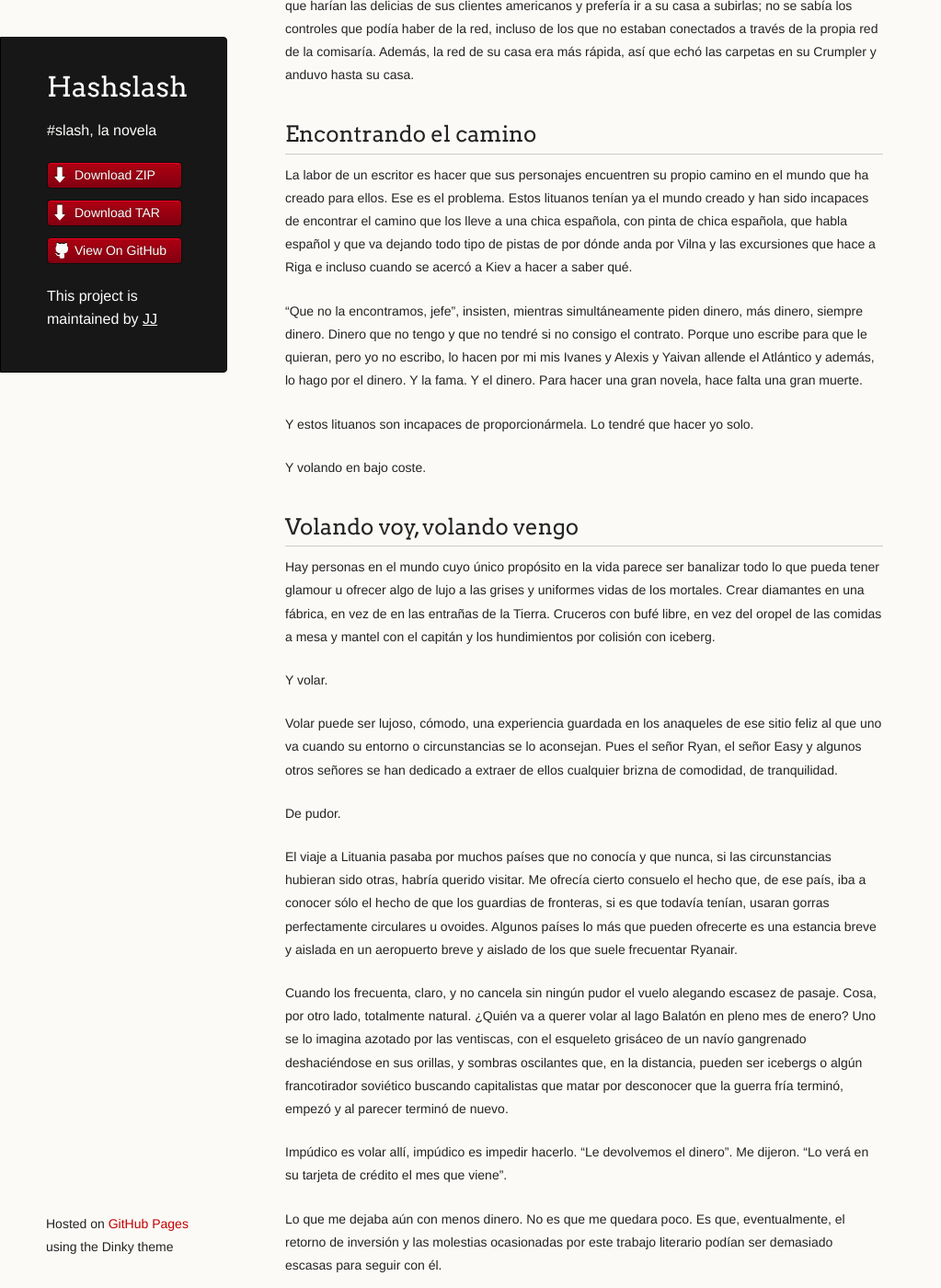
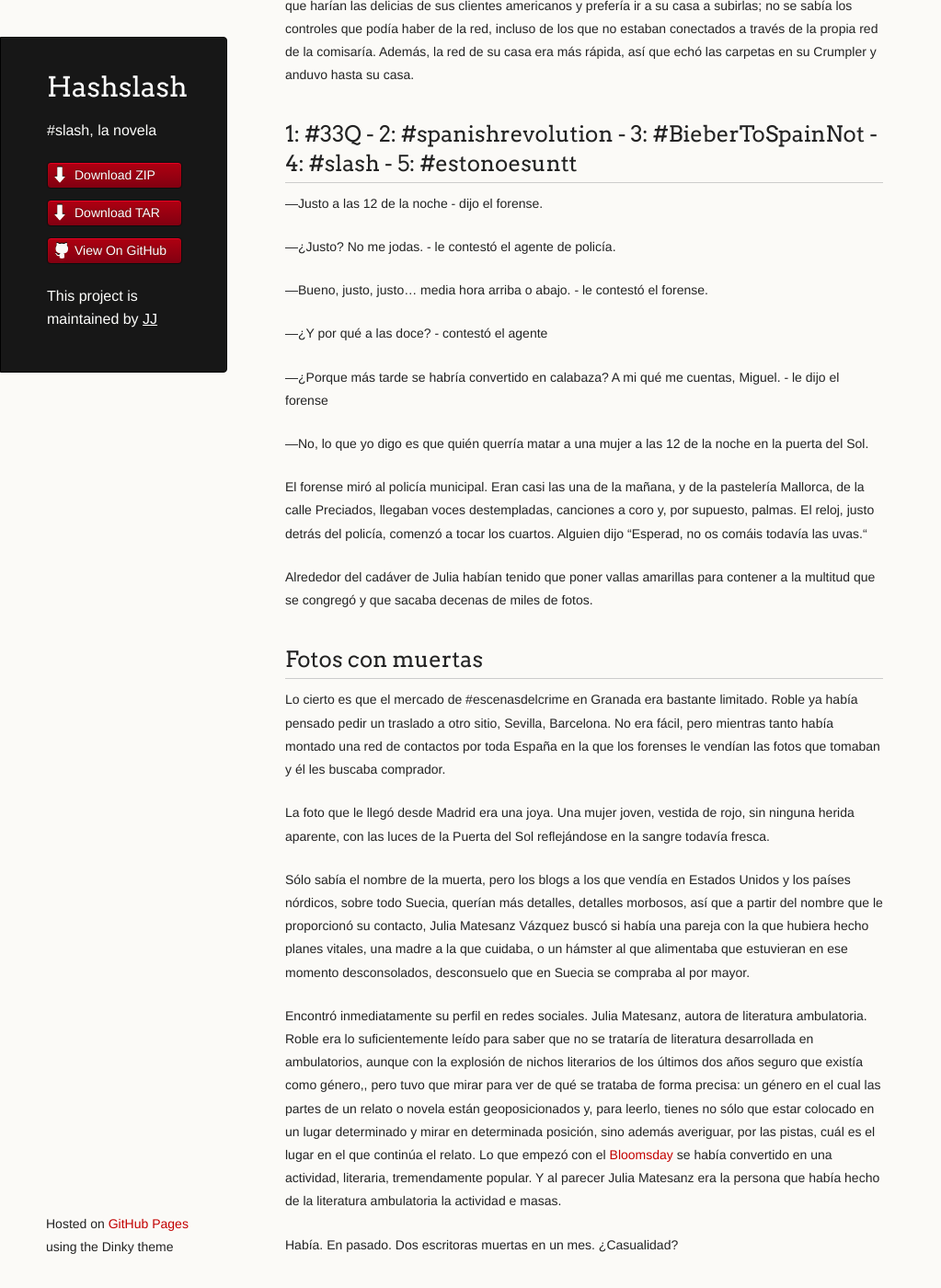
Before and after one commit to JJ/HashSlash, a Jekyll site: the page built from texto/HashSlash.md, in a window 1280 px wide and 1400 px high, scrolled down 51363 px. Shown: the whole window at 92% size, without its empty margins (0-1023 px from the left). Built offline with Jekyll 4.4.1, drawn with Linux system fonts in a browser that asks for light colours.

Commit message:
Sync texto/HashSlash.md from master to gh-pages

```diff
--- a/texto/HashSlash.md
+++ b/texto/HashSlash.md
@@ -2567,6 +2567,70 @@ incluso de los que no estaban conectados a través de la propia red de
 la comisaría. Además, la red de su casa era más rápida, así que echó
 las carpetas en su Crumpler y anduvo hasta su casa.
 
+1: #33Q - 2: #spanishrevolution - 3: #BieberToSpainNot - 4: #slash - 5: #estonoesuntt
+---
+
+—Justo a las 12 de la noche - dijo el forense.
+
+—¿Justo? No me jodas. - le contestó el agente de policía.
+
+—Bueno, justo, justo... media hora arriba o abajo. - le contestó el
+forense.
+
+—¿Y por qué a las doce? - contestó el agente
+
+—¿Porque más tarde se habría convertido en calabaza? A mi qué me
+cuentas, Miguel. - le dijo el forense
+
+—No, lo que yo digo es que quién querría matar a una mujer a las 12 de la noche en la puerta del
+Sol.
+
+El forense miró al policía municipal. Eran casi las una de la mañana,
+y de la pastelería Mallorca, de la calle Preciados, llegaban voces
+destempladas, canciones a coro y, por supuesto, palmas. El reloj,
+justo detrás del policía, comenzó a tocar los cuartos. Alguien dijo
+“Esperad, no os comáis todavía las uvas.“
+
+Alrededor del cadáver de Julia habían tenido que poner vallas
+amarillas para contener a la multitud que se congregó y que sacaba
+decenas de miles de fotos.
+
+## Fotos con muertas
+
+Lo cierto es que el mercado de #escenasdelcrime en Granada era
+bastante limitado. Roble ya había pensado pedir un traslado a otro
+sitio, Sevilla, Barcelona. No era fácil, pero mientras tanto había
+montado una red de contactos por toda España en la que los forenses
+le vendían las fotos que tomaban y él les buscaba comprador.
+
+La foto que le llegó desde Madrid era una joya. Una mujer joven,
+vestida de rojo, sin ninguna herida aparente, con las luces de la
+Puerta del Sol reflejándose en la sangre todavía fresca.
+
+Sólo sabía el nombre de la muerta, pero los blogs a los que vendía en
+Estados Unidos y los países nórdicos, sobre todo Suecia, querían más
+detalles, detalles morbosos, así que a partir del nombre que le
+proporcionó su contacto, Julia Matesanz Vázquez buscó si había una
+pareja con la que hubiera hecho planes vitales, una madre a la que
+cuidaba, o un hámster al que alimentaba que estuvieran en ese momento
+desconsolados, desconsuelo que en Suecia se compraba al por mayor.
+
+Encontró inmediatamente su perfil en redes sociales. Julia Matesanz,
+autora de literatura ambulatoria. Roble era lo suficientemente leído
+para saber que no se trataría de literatura desarrollada en
+ambulatorios, aunque con la explosión de nichos literarios de los
+últimos dos años seguro que existía como género,, pero tuvo que mirar
+para ver de qué se trataba de forma precisa: un género en el cual las
+partes de un relato o novela están geoposicionados y, para leerlo,
+tienes no sólo que estar colocado en un lugar determinado y mirar en
+determinada posición, sino además averiguar, por las pistas, cuál es
+el lugar en el que continúa el relato. Lo que empezó con el
+[Bloomsday](http://en.wikipedia.org/wiki/Bloomsday) se había
+convertido en una actividad, literaria, tremendamente popular. Y al
+parecer Julia Matesanz era la persona que había hecho de la literatura
+ambulatoria la actividad e masas.
+
+Había. En pasado. Dos escritoras muertas en un mes. ¿Casualidad?
 
 ## Encontrando el camino
 
```
